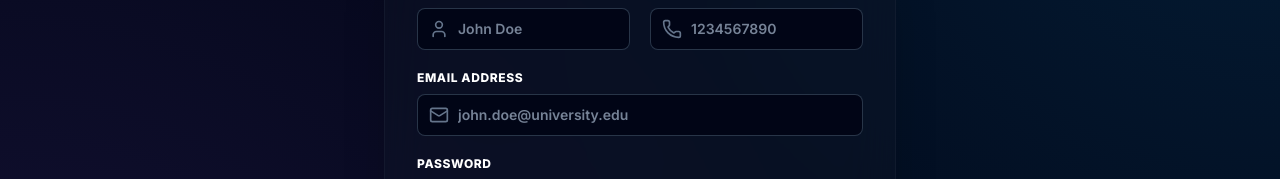
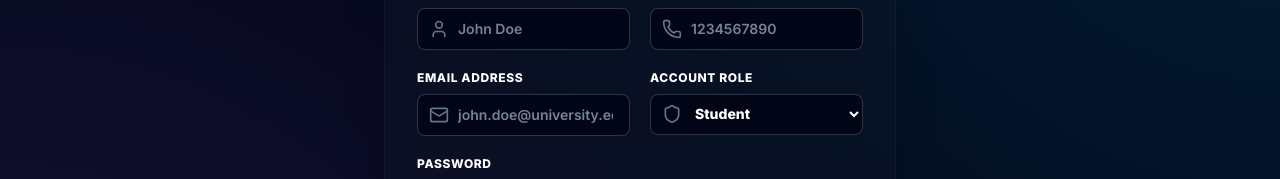
Before and after one commit to Pavithrainiya/CampusCRMS, a React (Vite) app in the folder frontend/: page /register in a window 1280 px wide. Shown: the part 241-420 px from the top of the page. Built offline with nearby package versions, Linux system fonts and the light colour scheme; no server answers.

Commit message:
feat: Add Account Role selector to registration allowing direct Admin creation

```diff
--- a/frontend/src/components/AuthContext.jsx
+++ b/frontend/src/components/AuthContext.jsx
@@ -49,9 +49,9 @@ export const AuthProvider = ({ children }) => {
     }
   };
 
-  const register = async (name, email, phone, password) => {
+  const register = async (name, email, phone, password, role = 'Student') => {
     try {
-      const response = await API.post('/register', { name, email, phone, password });
+      const response = await API.post('/register', { name, email, phone, password, role });
       const { access, refresh, user: userData } = response.data || {};
       if (access && userData) {
         localStorage.setItem('access_token', access);
--- a/frontend/src/pages/Register.jsx
+++ b/frontend/src/pages/Register.jsx
@@ -2,7 +2,7 @@ import React, { useState } from 'react';
 import { useNavigate, Link } from 'react-router-dom';
 import { useAuth } from '../components/AuthContext';
 import { useToast } from '../components/ToastContext';
-import { Mail, Lock, Eye, EyeOff, Activity, User, Phone, CheckCircle, XCircle } from 'lucide-react';
+import { Mail, Lock, Eye, EyeOff, Activity, User, Phone, Shield, CheckCircle, XCircle } from 'lucide-react';
 
 const Register = () => {
   const { register } = useAuth();
@@ -12,6 +12,7 @@ const Register = () => {
   const [name, setName] = useState('');
   const [email, setEmail] = useState('');
   const [phone, setPhone] = useState('');
+  const [role, setRole] = useState('Student');
   const [password, setPassword] = useState('');
   const [showPassword, setShowPassword] = useState(false);
   const [isLoading, setIsLoading] = useState(false);
@@ -56,7 +57,7 @@ const Register = () => {
     if (!validateForm()) return;
 
     setIsLoading(true);
-    const result = await register(name, email, phone, password);
+    const result = await register(name, email, phone, password, role);
     setIsLoading(false);
 
     if (result.success) {
@@ -166,7 +167,8 @@ const Register = () => {
               </div>
             </div>
 
-            {/* Email Address */}
+            {/* Email Address & Account Role */}
+            <div className="grid grid-cols-1 md:grid-cols-2 gap-5">
               <div>
                 <label className="block text-xs font-bold text-slate-400 uppercase tracking-wider mb-2">
                   Email Address
@@ -188,6 +190,27 @@ const Register = () => {
                 {errors.email && (
                   <span className="text-xs text-rose-400 font-medium mt-1 block">{errors.email}</span>
                 )}
+              </div>
+
+              <div>
+                <label className="block text-xs font-bold text-slate-400 uppercase tracking-wider mb-2">
+                  Account Role
+                </label>
+                <div className="relative">
+                  <span className="absolute inset-y-0 left-0 pl-3 flex items-center text-slate-500">
+                    <Shield className="w-5 h-5" />
+                  </span>
+                  <select
+                    value={role}
+                    onChange={(e) => setRole(e.target.value)}
+                    className="w-full pl-10 pr-4 py-2.5 rounded-lg glass-input text-slate-200 text-sm bg-slate-900 border border-slate-800"
+                  >
+                    <option value="Student" className="bg-slate-900 text-slate-200">Student</option>
+                    <option value="Staff" className="bg-slate-900 text-slate-200">Staff</option>
+                    <option value="Admin" className="bg-slate-900 text-slate-200">Admin</option>
+                  </select>
+                </div>
+              </div>
             </div>
 
             {/* Password */}
```
Also changed, not shown: 1 other file (tests, documents, lock files or other folders). Lines whose indentation alone changed are shown as unchanged.
